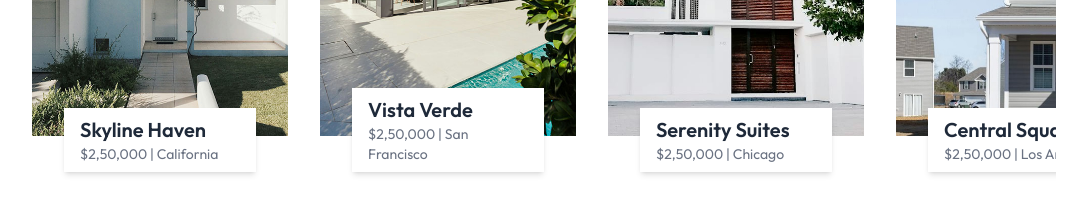
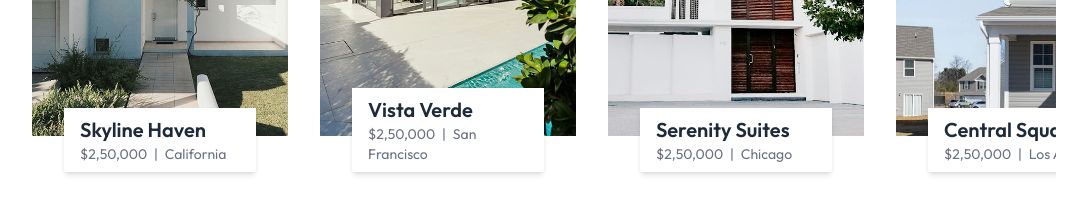
Before and after one commit to Elai5/real-estate, a React (Vite) app: page / in a window 1280 px wide. Shown: the part 2160-2375 px from the top of the page, without its empty margins (96-1183 px from the left). Built offline with nearby package versions, Linux system fonts and the light colour scheme.

Commit message:
added padding on project text divider

```diff
--- a/src/components/Projects.jsx
+++ b/src/components/Projects.jsx
@@ -80,7 +80,8 @@ const Projects = () => {
                     {project.title}
                   </h2>
                   <p className="text-gray-500 text-sm">
-                    {project.price} <span>|</span> {project.location}
+                    {project.price} <span className="px-1">|</span>{" "}
+                    {project.location}
                   </p>
                 </div>
               </div>
```
